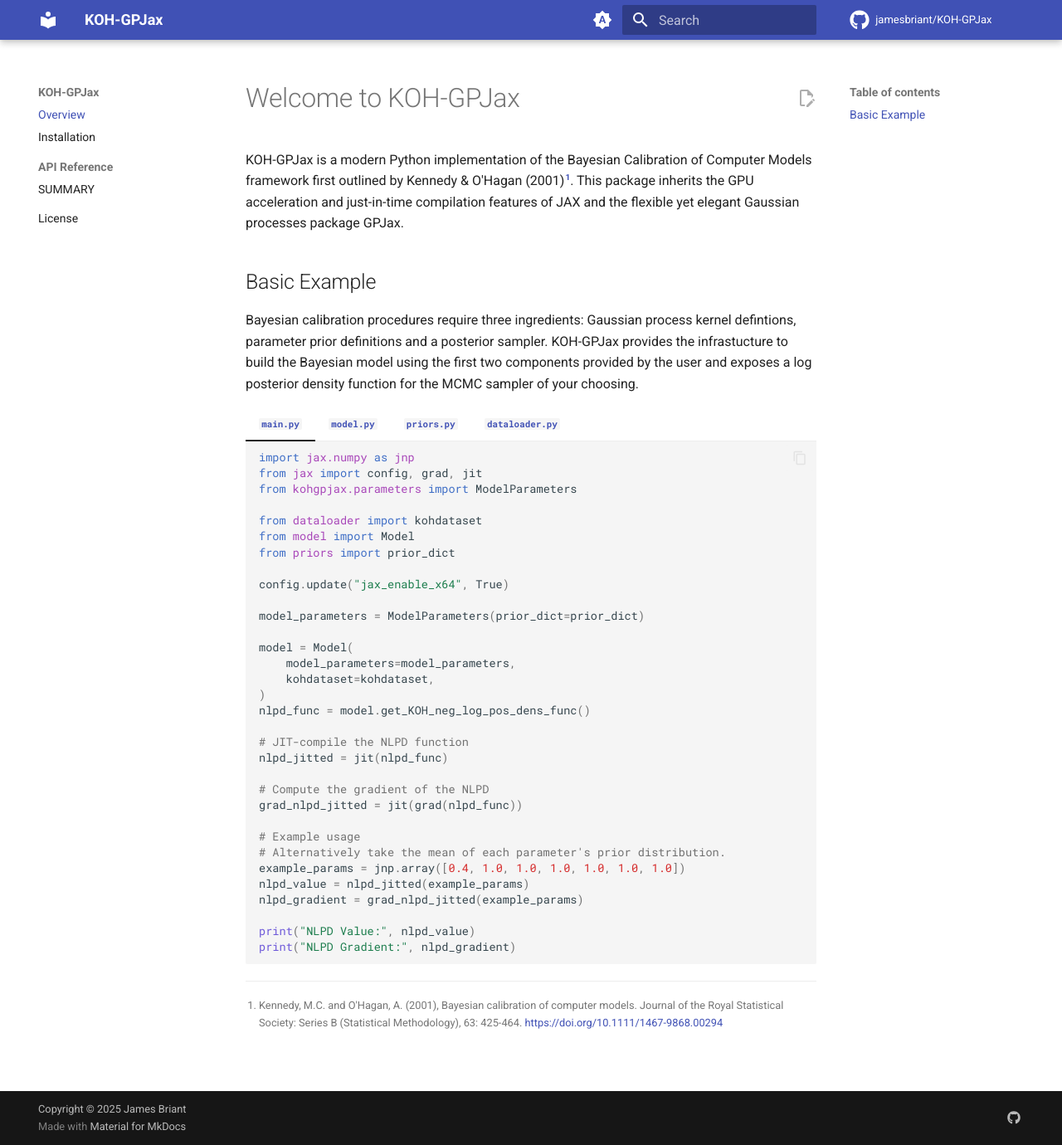
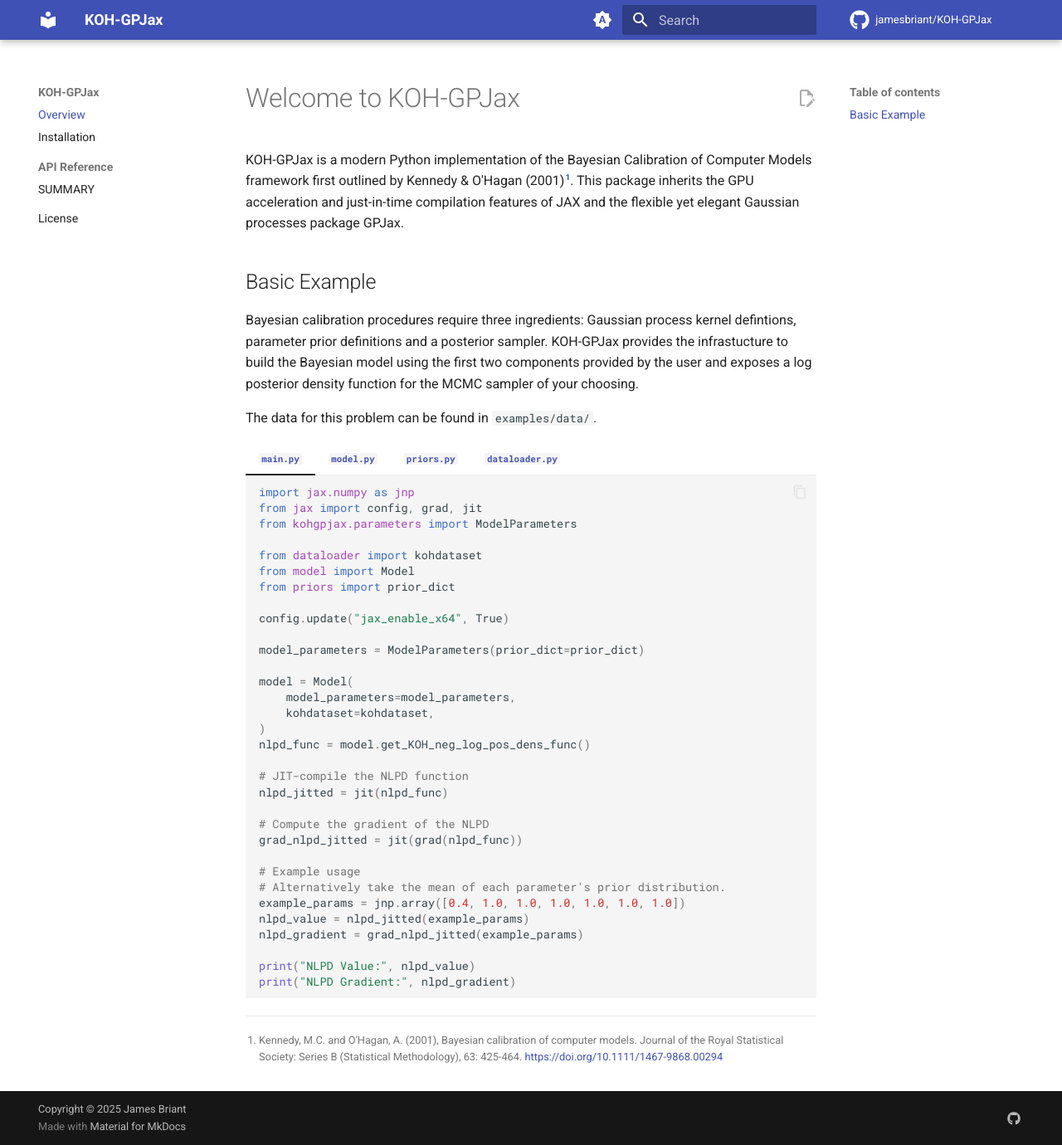
Before and after one commit to jamesbriant/KOH-GPJax, an MkDocs documentation site: the page built from docs/index.md, in a window 1280 px wide and 1380 px high. Shown: the whole window at 83% size. Built offline with MkDocs 1.6.1 and Material for MkDocs 9.7.7, drawn with Linux system fonts in a browser that asks for light colours; comment, search, counter and statistics services are not loaded.

Commit message:
Include reference to example data

````diff
--- a/docs/index.md
+++ b/docs/index.md
@@ -12,6 +12,8 @@
 parameter prior definitions and a posterior sampler. KOH-GPJax provides the infrastucture
 to build the Bayesian model using the first two components provided by the user and
 exposes a log posterior density function for the MCMC sampler of your choosing.
+
+The data for this problem can be found in `examples/data/`.
 
 === "`main.py`"
     ```py
````
